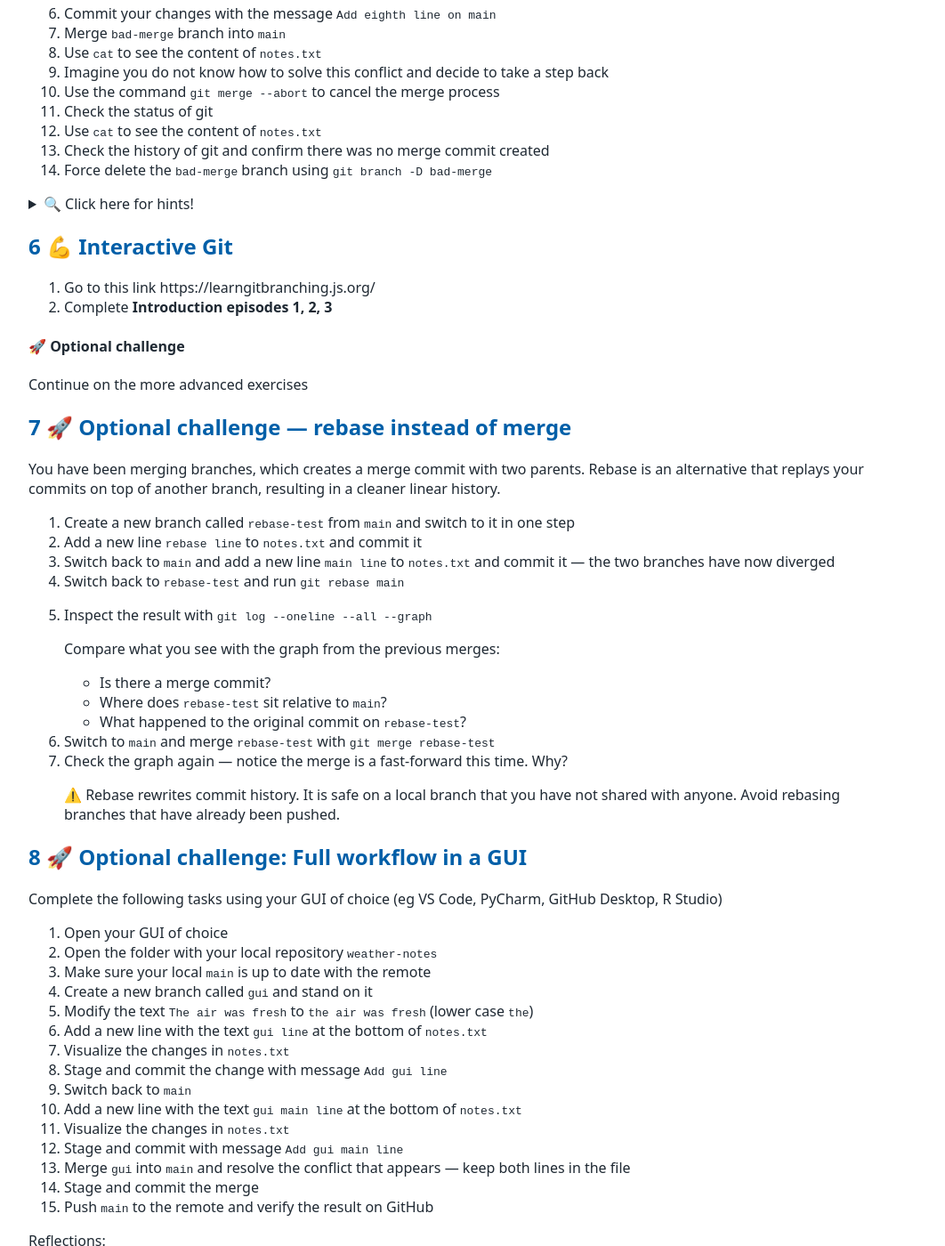
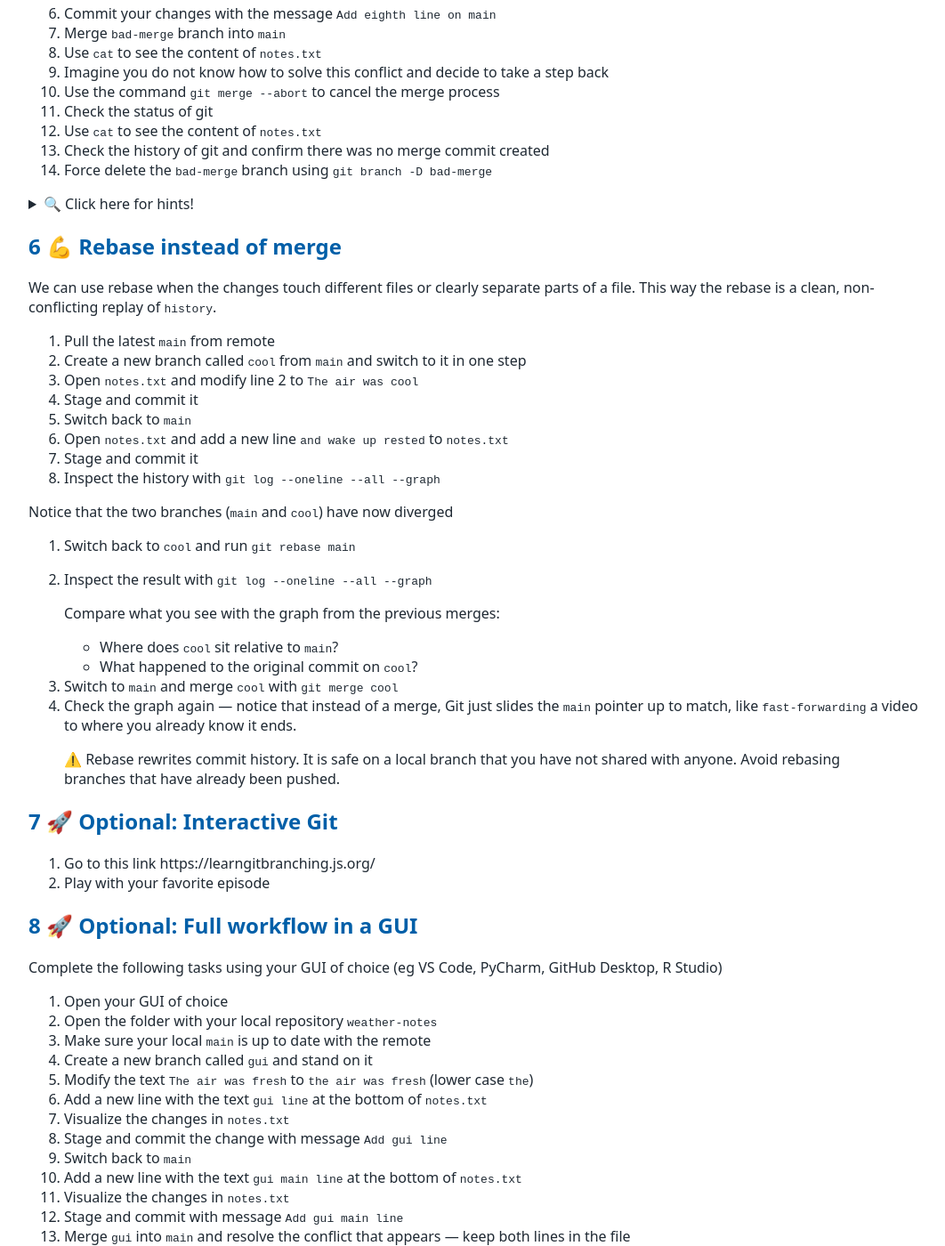
Before and after one commit to tu-delft-library/intermediate_version_control_with_git, a Jekyll site: the page built from material_for_participants/exercises.md, in a window 1280 px wide and 1400 px high, scrolled down 2148 px. Shown: the whole window at 89% size, without its empty margins (108-1170 px from the left). Built offline with Jekyll 4.4.1, drawn with Linux system fonts in a browser that asks for light colours; our own code applies the rules of GitHub Pages for plain Markdown files.

Commit message:
Moved interactive git to optional

```diff
--- a/material_for_participants/exercises.md
+++ b/material_for_participants/exercises.md
@@ -158,40 +158,39 @@ Merges don't always go as planned. In this exercise you will practice how to can
 
 
 
-## 6 💪 Interactive Git
+## 6 💪 Rebase instead of merge
+We can use rebase when the changes touch different files or clearly separate parts of a file. This way the rebase is a clean, non-conflicting replay of `history`.
 
-1. Go to this link https://learngitbranching.js.org/
-1. Complete **Introduction episodes 1, 2, 3**
+1. Pull the latest `main` from remote
+1. Create a new branch called `cool` from `main` and switch to it in one step
+1. Open `notes.txt` and modify line 2 to `The air was cool`
+1. Stage and commit it
+1. Switch back to `main`
+1. Open `notes.txt` and add a new line `and wake up rested` to `notes.txt`
+1. Stage and commit it
+1. Inspect the history with `git log --oneline --all --graph`
 
-#### 🚀 Optional challenge
-Continue on the more advanced exercises
-
-
-## 7 🚀 Optional challenge — rebase instead of merge
-
-You have been merging branches, which creates a merge commit with two parents.
-Rebase is an alternative that replays your commits on top of another branch,
-resulting in a cleaner linear history.
-
-1. Create a new branch called `rebase-test` from `main` and switch to it in one step
-1. Add a new line `rebase line` to `notes.txt` and commit it
-1. Switch back to `main` and add a new line `main line` to `notes.txt` and commit it — the two branches have now diverged
-1. Switch back to `rebase-test` and run `git rebase main`
+Notice that the two branches (`main` and `cool`) have now diverged
+1. Switch back to `cool` and run `git rebase main`
 1. Inspect the result with `git log --oneline --all --graph`
 
     Compare what you see with the graph from the previous merges:
-    - Is there a merge commit?
-    - Where does `rebase-test` sit relative to `main`?
-    - What happened to the original commit on `rebase-test`?
+    - Where does `cool` sit relative to `main`?
+    - What happened to the original commit on `cool`?
 
-1. Switch to `main` and merge `rebase-test` with `git merge rebase-test`
-1. Check the graph again — notice the merge is a fast-forward this time. Why?
+1. Switch to `main` and merge `cool` with `git merge cool`
+1. Check the graph again — notice that instead of a merge, Git just slides the `main` pointer up to match, like `fast-forwarding` a video to where you already know it ends.
 
 > ⚠️ Rebase rewrites commit history. It is safe on a local branch that you
 > have not shared with anyone. Avoid rebasing branches that have already been pushed.
 
 
-## 8 🚀 Optional challenge: Full workflow in a GUI
+## 7 🚀 Optional: Interactive Git
+
+1. Go to this link https://learngitbranching.js.org/
+1. Play with your favorite episode
+
+## 8 🚀 Optional: Full workflow in a GUI
 
 Complete the following tasks using your GUI of choice (eg VS Code, PyCharm, GitHub Desktop, R Studio)
 
```
